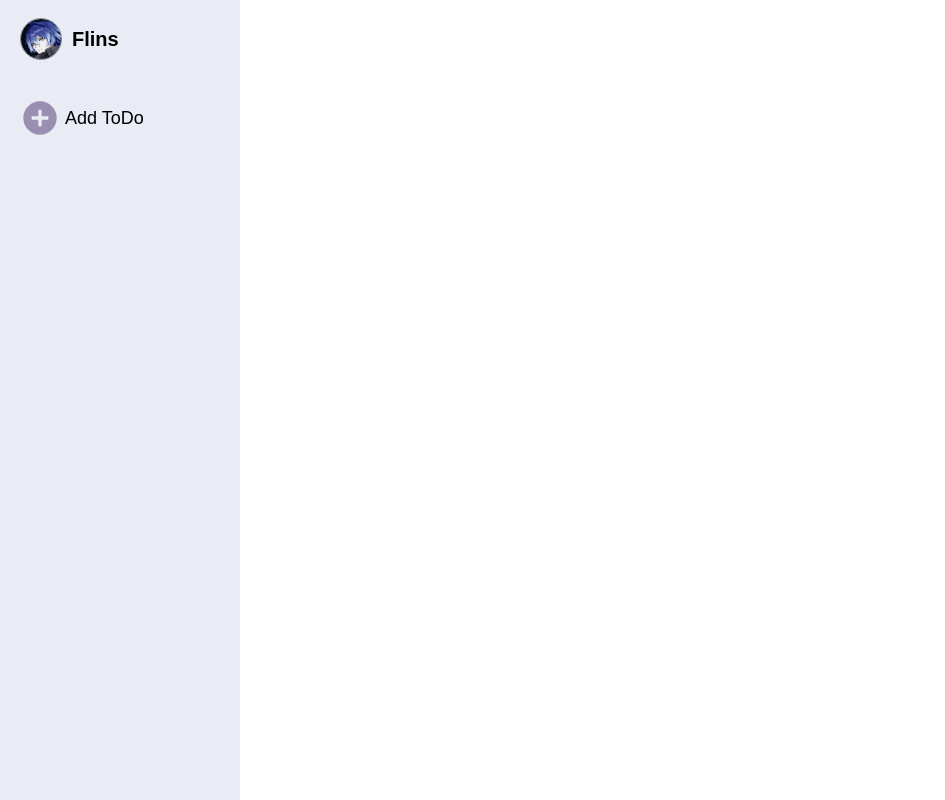
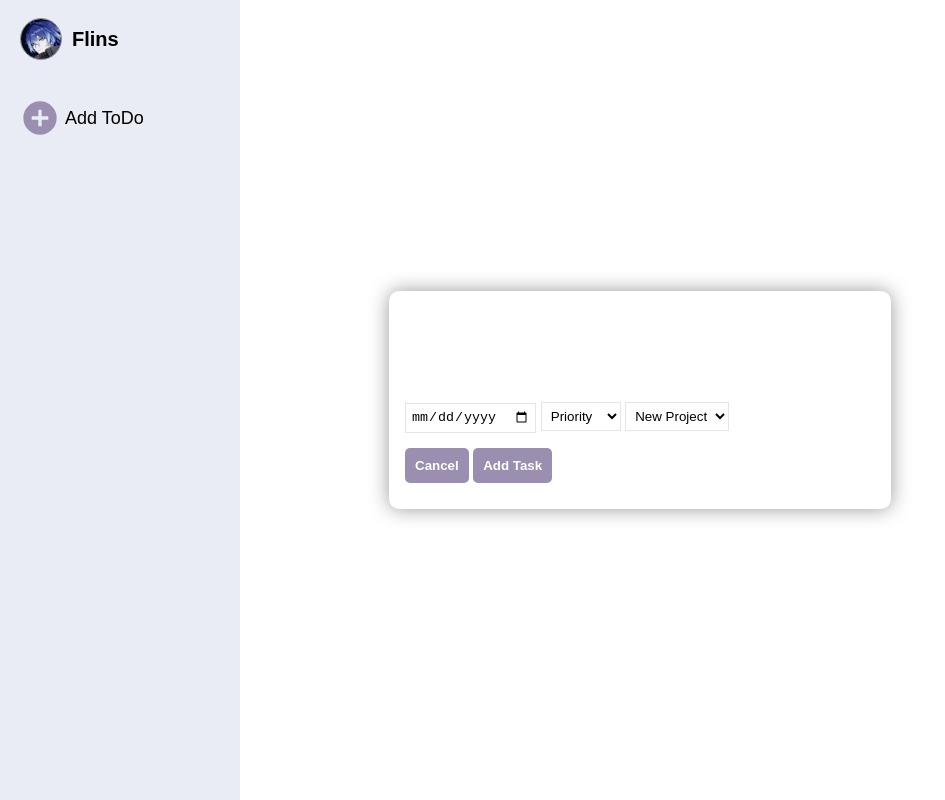
Before and after one commit to simonnsays/odin-todo-app, a website built with webpack: page src/template.html in a window 1280 px wide. Shown: the whole page, without its empty margins (0-945 px from the left). Built offline with nearby package versions, Linux system fonts and the light colour scheme.

Commit message:
Add input ui

```diff
--- a/src/index.js
+++ b/src/index.js
@@ -22,3 +22,4 @@ console.log(newProject.getList())
 addBtn.addEventListener('click', () => {
     dialog.showModal()
 })
+dialog.showModal()
--- a/src/style.css
+++ b/src/style.css
@@ -145,4 +145,40 @@ dialog::backdrop {
 dialog .container {
     width: 80vw;
     max-width: 470px;
+    outline: none;
 }
+
+dialog .container * {
+    margin: 5px 0;
+    outline: none;
+}
+
+#inputTitle{
+    width: 100%;
+    font-size: 1.5rem;
+    padding: 5px 0;
+}
+
+[type="text"] {
+    border: none;
+}
+
+select, [type="date"] {
+    border: 1px solid rgba(0, 0, 0, 0.1);
+    /* height: 100px; */
+    padding: 5px;
+}
+
+select,
+option {
+    background-color: var(--color-surface);
+}
+
+.modal-buttons > button {
+    background-color: var(--color-primary);
+    color: var(--color-surface);
+    border: none;
+    padding: 10px;
+    font-weight: 600;
+    border-radius: 5px;
+}
--- a/src/template.html
+++ b/src/template.html
@@ -41,7 +41,37 @@
             </div>
         </main>
         <dialog>
-            <div class="container">Hello World</div>
+            <div class="container">
+                <div>
+                    <input type="text" name="todo_Title" id="inputTitle">
+                </div>
+                <div>
+                    <input type="text" name="todo_Description" id="inputDesc">
+                </div>
+                <input type="date" name="todo_DueDate" id="inputDue">
+                <select name="todo_Priority" id="prio" place>
+                    <option value="" disabled selected>Priority</option>
+                    <option value="low">
+                        Low
+                    </option>
+                    <option value="med">
+                        Medium
+                    </option>
+                    <option value="high">
+                        High
+                    </option>
+                </select>
+                <select name="todo_Destination" id="destination">
+                     <option value=""> New Project</option>
+                    <option value="">Skills</option>
+                </select>
+
+
+                <div class="modal-buttons">
+                    <button id="cancel"> Cancel</button>
+                    <button id="addTask">Add Task</button>
+                </div>
+            </div>
         </dialog>
     </div>
 </body>
```
